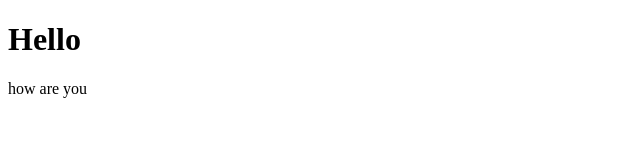
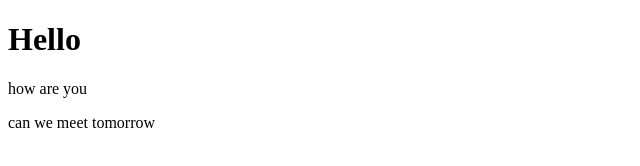
Before and after one commit to muhammedkunhi362/datewithgit-sample, a plain HTML site: page index.html in a window 1280 px wide. Shown: the whole page, without its empty margins (0-640 px from the left). Drawn offline with Linux system fonts and the light colour scheme.

Commit message:
hello file modified

```diff
--- a/index.html
+++ b/index.html
@@ -11,6 +11,7 @@
 <body>
     <h1>Hello</h1>
     <p>how are you</p>
+    <p>can we meet tomorrow</p>
 </body>
 
 </html>
```
